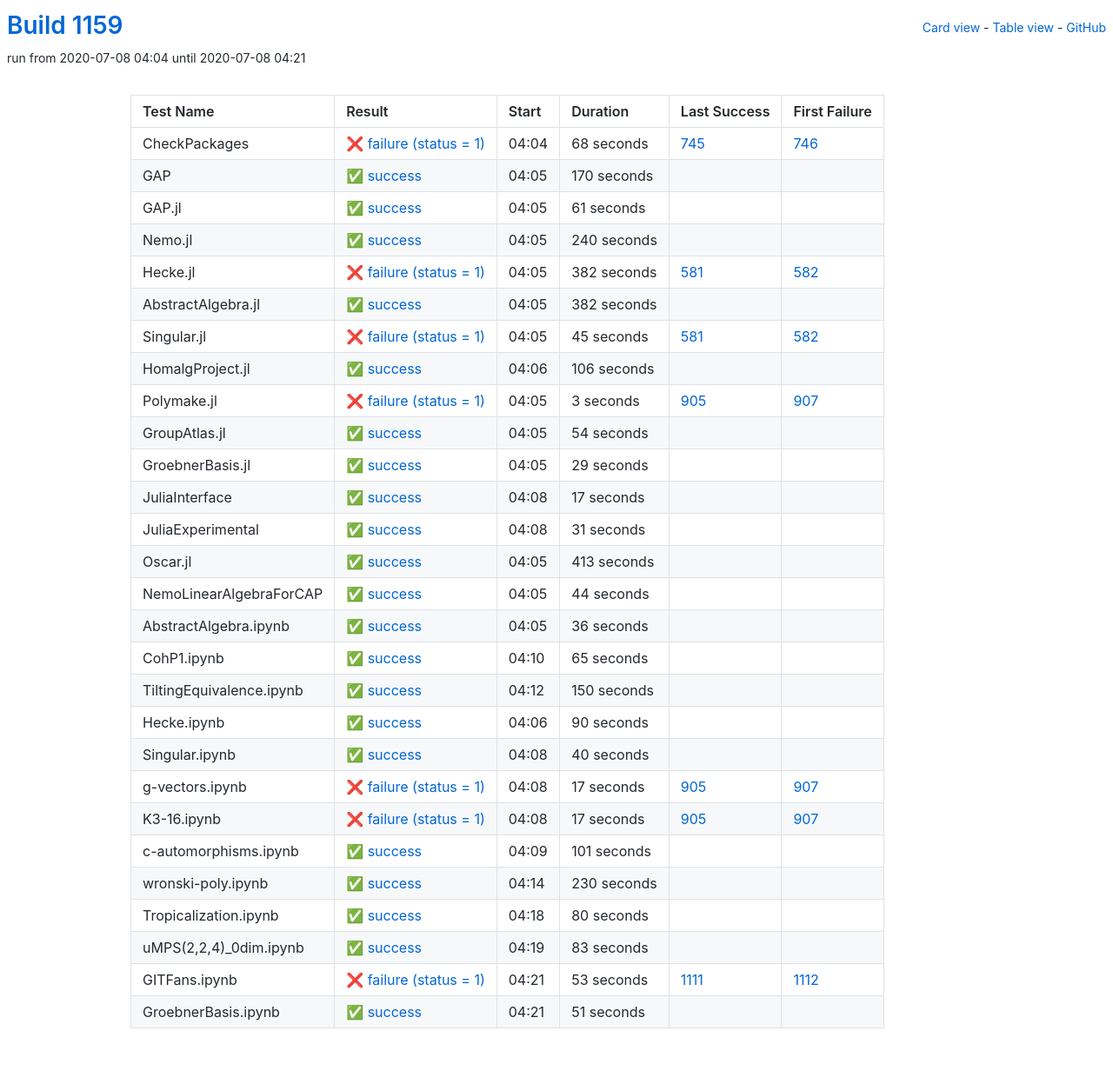
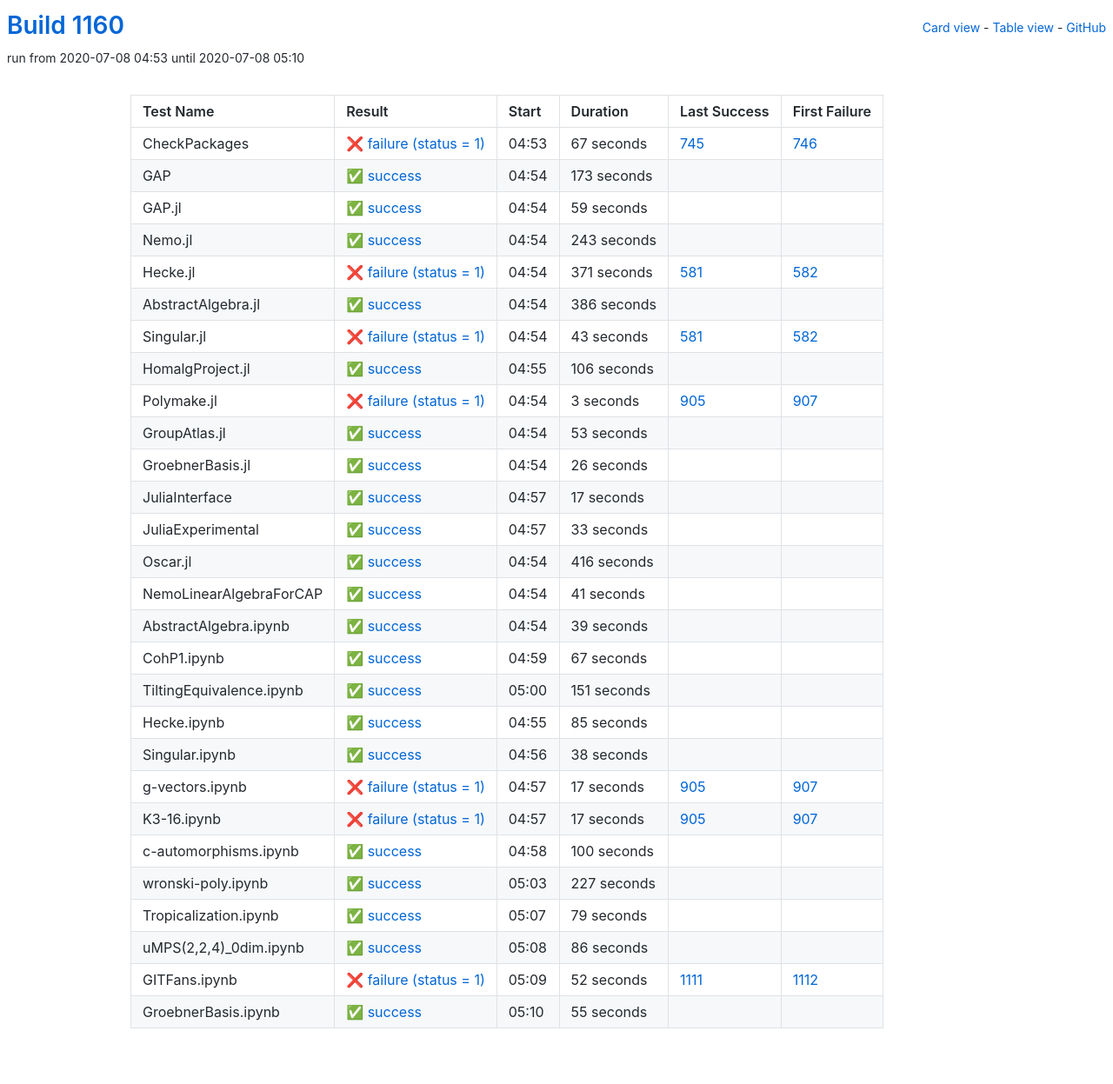
Before and after one commit to oscar-system/oscar-ci-status-1.4, a Jekyll site: the page built from table.html, in a window 1280 px wide. Shown: the whole page at 87% size. Built offline with Jekyll 4.4.1, drawn with Linux system fonts in a browser that asks for light colours.

Commit message:
Build #1160

```diff
--- a/_data/ci.yml
+++ b/_data/ci.yml
@@ -1,6 +1,6 @@
 ---
-build: 1159
-build_url: https://oscarci.mathematik.uni-kl.de/job/oscar-julia-1.4/1159/
+build: 1160
+build_url: https://oscarci.mathematik.uni-kl.de/job/oscar-julia-1.4/1160/
 job: oscar-julia-1.4
 organization: oscar-system
 repo: oscar-ci-status-1.4
@@ -8,92 +8,92 @@ repourl: https://github.com/oscar-system/oscar-ci-status-1.4
 tests:
 - name: CheckPackages
   id: checkpackages
-  log: https://oscarci.mathematik.uni-kl.de/job/oscar-julia-1.4/1159/artifact/logs/build-1159/CheckPackages.log
-  start: 2020-07-08 04:04
+  log: https://oscarci.mathematik.uni-kl.de/job/oscar-julia-1.4/1160/artifact/logs/build-1160/CheckPackages.log
+  start: 2020-07-08 04:53
   success: false
   exitcode: 1
   status: failure
-  duration: 68
+  duration: 67
   last_success: 745
   last_success_url: https://oscarci.mathematik.uni-kl.de/job/oscar-julia-1.4/745/
   first_failure: 746
   first_failure_url: https://oscarci.mathematik.uni-kl.de/job/oscar-julia-1.4/746/
 - name: GAP
   id: gap
-  log: https://oscarci.mathematik.uni-kl.de/job/oscar-julia-1.4/1159/artifact/logs/build-1159/GAP.log
-  start: 2020-07-08 04:05
+  log: https://oscarci.mathematik.uni-kl.de/job/oscar-julia-1.4/1160/artifact/logs/build-1160/GAP.log
+  start: 2020-07-08 04:54
   success: true
   exitcode: 0
   status: success
-  duration: 170
+  duration: 173
   last_success: false
   last_success_url:
   first_failure: false
   first_failure_url:
 - name: GAP.jl
   id: gap-jl
-  log: https://oscarci.mathematik.uni-kl.de/job/oscar-julia-1.4/1159/artifact/logs/build-1159/GAP.jl.log
-  start: 2020-07-08 04:05
+  log: https://oscarci.mathematik.uni-kl.de/job/oscar-julia-1.4/1160/artifact/logs/build-1160/GAP.jl.log
+  start: 2020-07-08 04:54
   success: true
   exitcode: 0
   status: success
-  duration: 61
+  duration: 59
   last_success: false
   last_success_url:
   first_failure: false
   first_failure_url:
 - name: Nemo.jl
   id: nemo-jl
-  log: https://oscarci.mathematik.uni-kl.de/job/oscar-julia-1.4/1159/artifact/logs/build-1159/Nemo.jl.log
-  start: 2020-07-08 04:05
+  log: https://oscarci.mathematik.uni-kl.de/job/oscar-julia-1.4/1160/artifact/logs/build-1160/Nemo.jl.log
+  start: 2020-07-08 04:54
   success: true
   exitcode: 0
   status: success
-  duration: 240
+  duration: 243
   last_success: false
   last_success_url:
   first_failure: false
   first_failure_url:
 - name: Hecke.jl
   id: hecke-jl
-  log: https://oscarci.mathematik.uni-kl.de/job/oscar-julia-1.4/1159/artifact/logs/build-1159/Hecke.jl.log
-  start: 2020-07-08 04:05
+  log: https://oscarci.mathematik.uni-kl.de/job/oscar-julia-1.4/1160/artifact/logs/build-1160/Hecke.jl.log
+  start: 2020-07-08 04:54
   success: false
   exitcode: 1
   status: failure
-  duration: 382
+  duration: 371
   last_success: 581
   last_success_url: https://oscarci.mathematik.uni-kl.de/job/oscar-julia-1.4/581/
   first_failure: 582
   first_failure_url: https://oscarci.mathematik.uni-kl.de/job/oscar-julia-1.4/582/
 - name: AbstractAlgebra.jl
   id: abstractalgebra-jl
-  log: https://oscarci.mathematik.uni-kl.de/job/oscar-julia-1.4/1159/artifact/logs/build-1159/AbstractAlgebra.jl.log
-  start: 2020-07-08 04:05
+  log: https://oscarci.mathematik.uni-kl.de/job/oscar-julia-1.4/1160/artifact/logs/build-1160/AbstractAlgebra.jl.log
+  start: 2020-07-08 04:54
   success: true
   exitcode: 0
   status: success
-  duration: 382
+  duration: 386
   last_success: false
   last_success_url:
   first_failure: false
   first_failure_url:
 - name: Singular.jl
   id: singular-jl
-  log: https://oscarci.mathematik.uni-kl.de/job/oscar-julia-1.4/1159/artifact/logs/build-1159/Singular.jl.log
-  start: 2020-07-08 04:05
+  log: https://oscarci.mathematik.uni-kl.de/job/oscar-julia-1.4/1160/artifact/logs/build-1160/Singular.jl.log
+  start: 2020-07-08 04:54
   success: false
   exitcode: 1
   status: failure
-  duration: 45
+  duration: 43
   last_success: 581
   last_success_url: https://oscarci.mathematik.uni-kl.de/job/oscar-julia-1.4/581/
   first_failure: 582
   first_failure_url: https://oscarci.mathematik.uni-kl.de/job/oscar-julia-1.4/582/
 - name: HomalgProject.jl
   id: homalgproject-jl
-  log: https://oscarci.mathematik.uni-kl.de/job/oscar-julia-1.4/1159/artifact/logs/build-1159/HomalgProject.jl.log
-  start: 2020-07-08 04:06
+  log: https://oscarci.mathematik.uni-kl.de/job/oscar-julia-1.4/1160/artifact/logs/build-1160/HomalgProject.jl.log
+  start: 2020-07-08 04:55
   success: true
   exitcode: 0
   status: success
@@ -104,8 +104,8 @@ tests:
   first_failure_url:
 - name: Polymake.jl
   id: polymake-jl
-  log: https://oscarci.mathematik.uni-kl.de/job/oscar-julia-1.4/1159/artifact/logs/build-1159/Polymake.jl.log
-  start: 2020-07-08 04:05
+  log: https://oscarci.mathematik.uni-kl.de/job/oscar-julia-1.4/1160/artifact/logs/build-1160/Polymake.jl.log
+  start: 2020-07-08 04:54
   success: false
   exitcode: 1
   status: failure
@@ -116,32 +116,32 @@ tests:
   first_failure_url: https://oscarci.mathematik.uni-kl.de/job/oscar-julia-1.4/907/
 - name: GroupAtlas.jl
   id: groupatlas-jl
-  log: https://oscarci.mathematik.uni-kl.de/job/oscar-julia-1.4/1159/artifact/logs/build-1159/GroupAtlas.jl.log
-  start: 2020-07-08 04:05
+  log: https://oscarci.mathematik.uni-kl.de/job/oscar-julia-1.4/1160/artifact/logs/build-1160/GroupAtlas.jl.log
+  start: 2020-07-08 04:54
   success: true
   exitcode: 0
   status: success
-  duration: 54
+  duration: 53
   last_success: false
   last_success_url:
   first_failure: false
   first_failure_url:
 - name: GroebnerBasis.jl
   id: groebnerbasis-jl
-  log: https://oscarci.mathematik.uni-kl.de/job/oscar-julia-1.4/1159/artifact/logs/build-1159/GroebnerBasis.jl.log
-  start: 2020-07-08 04:05
+  log: https://oscarci.mathematik.uni-kl.de/job/oscar-julia-1.4/1160/artifact/logs/build-1160/GroebnerBasis.jl.log
+  start: 2020-07-08 04:54
   success: true
   exitcode: 0
   status: success
-  duration: 29
+  duration: 26
   last_success: false
   last_success_url:
   first_failure: false
   first_failure_url:
 - name: JuliaInterface
   id: juliainterface
-  log: https://oscarci.mathematik.uni-kl.de/job/oscar-julia-1.4/1159/artifact/logs/build-1159/JuliaInterface.log
-  start: 2020-07-08 04:08
+  log: https://oscarci.mathematik.uni-kl.de/job/oscar-julia-1.4/1160/artifact/logs/build-1160/JuliaInterface.log
+  start: 2020-07-08 04:57
   success: true
   exitcode: 0
   status: success
@@ -152,104 +152,104 @@ tests:
   first_failure_url:
 - name: JuliaExperimental
   id: juliaexperimental
-  log: https://oscarci.mathematik.uni-kl.de/job/oscar-julia-1.4/1159/artifact/logs/build-1159/JuliaExperimental.log
-  start: 2020-07-08 04:08
+  log: https://oscarci.mathematik.uni-kl.de/job/oscar-julia-1.4/1160/artifact/logs/build-1160/JuliaExperimental.log
+  start: 2020-07-08 04:57
   success: true
   exitcode: 0
   status: success
-  duration: 31
+  duration: 33
   last_success: false
   last_success_url:
   first_failure: false
   first_failure_url:
 - name: Oscar.jl
   id: oscar-jl
-  log: https://oscarci.mathematik.uni-kl.de/job/oscar-julia-1.4/1159/artifact/logs/build-1159/Oscar.jl.log
-  start: 2020-07-08 04:05
+  log: https://oscarci.mathematik.uni-kl.de/job/oscar-julia-1.4/1160/artifact/logs/build-1160/Oscar.jl.log
+  start: 2020-07-08 04:54
   success: true
   exitcode: 0
   status: success
-  duration: 413
+  duration: 416
   last_success: false
   last_success_url:
   first_failure: false
   first_failure_url:
 - name: NemoLinearAlgebraForCAP
   id: nemolinearalgebraforcap
-  log: https://oscarci.mathematik.uni-kl.de/job/oscar-julia-1.4/1159/artifact/logs/build-1159/NemoLinearAlgebraForCAP.log
-  start: 2020-07-08 04:05
+  log: https://oscarci.mathematik.uni-kl.de/job/oscar-julia-1.4/1160/artifact/logs/build-1160/NemoLinearAlgebraForCAP.log
+  start: 2020-07-08 04:54
   success: true
   exitcode: 0
   status: success
-  duration: 44
+  duration: 41
   last_success: false
   last_success_url:
   first_failure: false
   first_failure_url:
 - name: AbstractAlgebra.ipynb
   id: abstractalgebra-ipynb
-  log: https://oscarci.mathematik.uni-kl.de/job/oscar-julia-1.4/1159/artifact/logs/build-1159/AbstractAlgebra.ipynb.log
-  start: 2020-07-08 04:05
+  log: https://oscarci.mathematik.uni-kl.de/job/oscar-julia-1.4/1160/artifact/logs/build-1160/AbstractAlgebra.ipynb.log
+  start: 2020-07-08 04:54
   success: true
   exitcode: 0
   status: success
-  duration: 36
+  duration: 39
   last_success: false
   last_success_url:
   first_failure: false
   first_failure_url:
 - name: CohP1.ipynb
   id: cohp1-ipynb
-  log: https://oscarci.mathematik.uni-kl.de/job/oscar-julia-1.4/1159/artifact/logs/build-1159/CohP1.ipynb.log
-  start: 2020-07-08 04:10
+  log: https://oscarci.mathematik.uni-kl.de/job/oscar-julia-1.4/1160/artifact/logs/build-1160/CohP1.ipynb.log
+  start: 2020-07-08 04:59
   success: true
   exitcode: 0
   status: success
-  duration: 65
+  duration: 67
   last_success: false
   last_success_url:
   first_failure: false
   first_failure_url:
 - name: TiltingEquivalence.ipynb
   id: tiltingequivalence-ipynb
-  log: https://oscarci.mathematik.uni-kl.de/job/oscar-julia-1.4/1159/artifact/logs/build-1159/TiltingEquivalence.ipynb.log
-  start: 2020-07-08 04:12
+  log: https://oscarci.mathematik.uni-kl.de/job/oscar-julia-1.4/1160/artifact/logs/build-1160/TiltingEquivalence.ipynb.log
+  start: 2020-07-08 05:00
   success: true
   exitcode: 0
   status: success
-  duration: 150
+  duration: 151
   last_success: false
   last_success_url:
   first_failure: false
   first_failure_url:
 - name: Hecke.ipynb
   id: hecke-ipynb
-  log: https://oscarci.mathematik.uni-kl.de/job/oscar-julia-1.4/1159/artifact/logs/build-1159/Hecke.ipynb.log
-  start: 2020-07-08 04:06
+  log: https://oscarci.mathematik.uni-kl.de/job/oscar-julia-1.4/1160/artifact/logs/build-1160/Hecke.ipynb.log
+  start: 2020-07-08 04:55
   success: true
   exitcode: 0
   status: success
-  duration: 90
+  duration: 85
   last_success: false
   last_success_url:
   first_failure: false
   first_failure_url:
 - name: Singular.ipynb
   id: singular-ipynb
-  log: https://oscarci.mathematik.uni-kl.de/job/oscar-julia-1.4/1159/artifact/logs/build-1159/Singular.ipynb.log
-  start: 2020-07-08 04:08
+  log: https://oscarci.mathematik.uni-kl.de/job/oscar-julia-1.4/1160/artifact/logs/build-1160/Singular.ipynb.log
+  start: 2020-07-08 04:56
   success: true
   exitcode: 0
   status: success
-  duration: 40
+  duration: 38
   last_success: false
   last_success_url:
   first_failure: false
   first_failure_url:
 - name: g-vectors.ipynb
   id: g-vectors-ipynb
-  log: https://oscarci.mathematik.uni-kl.de/job/oscar-julia-1.4/1159/artifact/logs/build-1159/g-vectors.ipynb.log
-  start: 2020-07-08 04:08
+  log: https://oscarci.mathematik.uni-kl.de/job/oscar-julia-1.4/1160/artifact/logs/build-1160/g-vectors.ipynb.log
+  start: 2020-07-08 04:57
   success: false
   exitcode: 1
   status: failure
@@ -260,8 +260,8 @@ tests:
   first_failure_url: https://oscarci.mathematik.uni-kl.de/job/oscar-julia-1.4/907/
 - name: K3-16.ipynb
   id: k3-16-ipynb
-  log: https://oscarci.mathematik.uni-kl.de/job/oscar-julia-1.4/1159/artifact/logs/build-1159/K3-16.ipynb.log
-  start: 2020-07-08 04:08
+  log: https://oscarci.mathematik.uni-kl.de/job/oscar-julia-1.4/1160/artifact/logs/build-1160/K3-16.ipynb.log
+  start: 2020-07-08 04:57
   success: false
   exitcode: 1
   status: failure
@@ -272,72 +272,72 @@ tests:
   first_failure_url: https://oscarci.mathematik.uni-kl.de/job/oscar-julia-1.4/907/
 - name: c-automorphisms.ipynb
   id: c-automorphisms-ipynb
-  log: https://oscarci.mathematik.uni-kl.de/job/oscar-julia-1.4/1159/artifact/logs/build-1159/c-automorphisms.ipynb.log
-  start: 2020-07-08 04:09
+  log: https://oscarci.mathematik.uni-kl.de/job/oscar-julia-1.4/1160/artifact/logs/build-1160/c-automorphisms.ipynb.log
+  start: 2020-07-08 04:58
   success: true
   exitcode: 0
   status: success
-  duration: 101
+  duration: 100
   last_success: false
   last_success_url:
   first_failure: false
   first_failure_url:
 - name: wronski-poly.ipynb
   id: wronski-poly-ipynb
-  log: https://oscarci.mathematik.uni-kl.de/job/oscar-julia-1.4/1159/artifact/logs/build-1159/wronski-poly.ipynb.log
-  start: 2020-07-08 04:14
+  log: https://oscarci.mathematik.uni-kl.de/job/oscar-julia-1.4/1160/artifact/logs/build-1160/wronski-poly.ipynb.log
+  start: 2020-07-08 05:03
   success: true
   exitcode: 0
   status: success
-  duration: 230
+  duration: 227
   last_success: false
   last_success_url:
   first_failure: false
   first_failure_url:
 - name: Tropicalization.ipynb
   id: tropicalization-ipynb
-  log: https://oscarci.mathematik.uni-kl.de/job/oscar-julia-1.4/1159/artifact/logs/build-1159/Tropicalization.ipynb.log
-  start: 2020-07-08 04:18
+  log: https://oscarci.mathematik.uni-kl.de/job/oscar-julia-1.4/1160/artifact/logs/build-1160/Tropicalization.ipynb.log
+  start: 2020-07-08 05:07
   success: true
   exitcode: 0
   status: success
-  duration: 80
+  duration: 79
   last_success: false
   last_success_url:
   first_failure: false
   first_failure_url:
 - name: uMPS(2,2,4)_0dim.ipynb
   id: umps-2-2-4-0dim-ipynb
-  log: https://oscarci.mathematik.uni-kl.de/job/oscar-julia-1.4/1159/artifact/logs/build-1159/uMPS-2-2-4-_0dim.ipynb.log
-  start: 2020-07-08 04:19
+  log: https://oscarci.mathematik.uni-kl.de/job/oscar-julia-1.4/1160/artifact/logs/build-1160/uMPS-2-2-4-_0dim.ipynb.log
+  start: 2020-07-08 05:08
   success: true
   exitcode: 0
   status: success
-  duration: 83
+  duration: 86
   last_success: false
   last_success_url:
   first_failure: false
   first_failure_url:
 - name: GITFans.ipynb
   id: gitfans-ipynb
-  log: https://oscarci.mathematik.uni-kl.de/job/oscar-julia-1.4/1159/artifact/logs/build-1159/GITFans.ipynb.log
-  start: 2020-07-08 04:21
+  log: https://oscarci.mathematik.uni-kl.de/job/oscar-julia-1.4/1160/artifact/logs/build-1160/GITFans.ipynb.log
+  start: 2020-07-08 05:09
   success: false
   exitcode: 1
   status: failure
-  duration: 53
+  duration: 52
   last_success: 1111
   last_success_url: https://oscarci.mathematik.uni-kl.de/job/oscar-julia-1.4/1111/
   first_failure: 1112
   first_failure_url: https://oscarci.mathematik.uni-kl.de/job/oscar-julia-1.4/1112/
 - name: GroebnerBasis.ipynb
   id: groebnerbasis-ipynb
-  log: https://oscarci.mathematik.uni-kl.de/job/oscar-julia-1.4/1159/artifact/logs/build-1159/GroebnerBasis.ipynb.log
-  start: 2020-07-08 04:21
+  log: https://oscarci.mathematik.uni-kl.de/job/oscar-julia-1.4/1160/artifact/logs/build-1160/GroebnerBasis.ipynb.log
+  start: 2020-07-08 05:10
   success: true
   exitcode: 0
   status: success
-  duration: 51
+  duration: 55
   last_success: false
   last_success_url:
   first_failure: false
```
Also changed, not shown: README.md.
